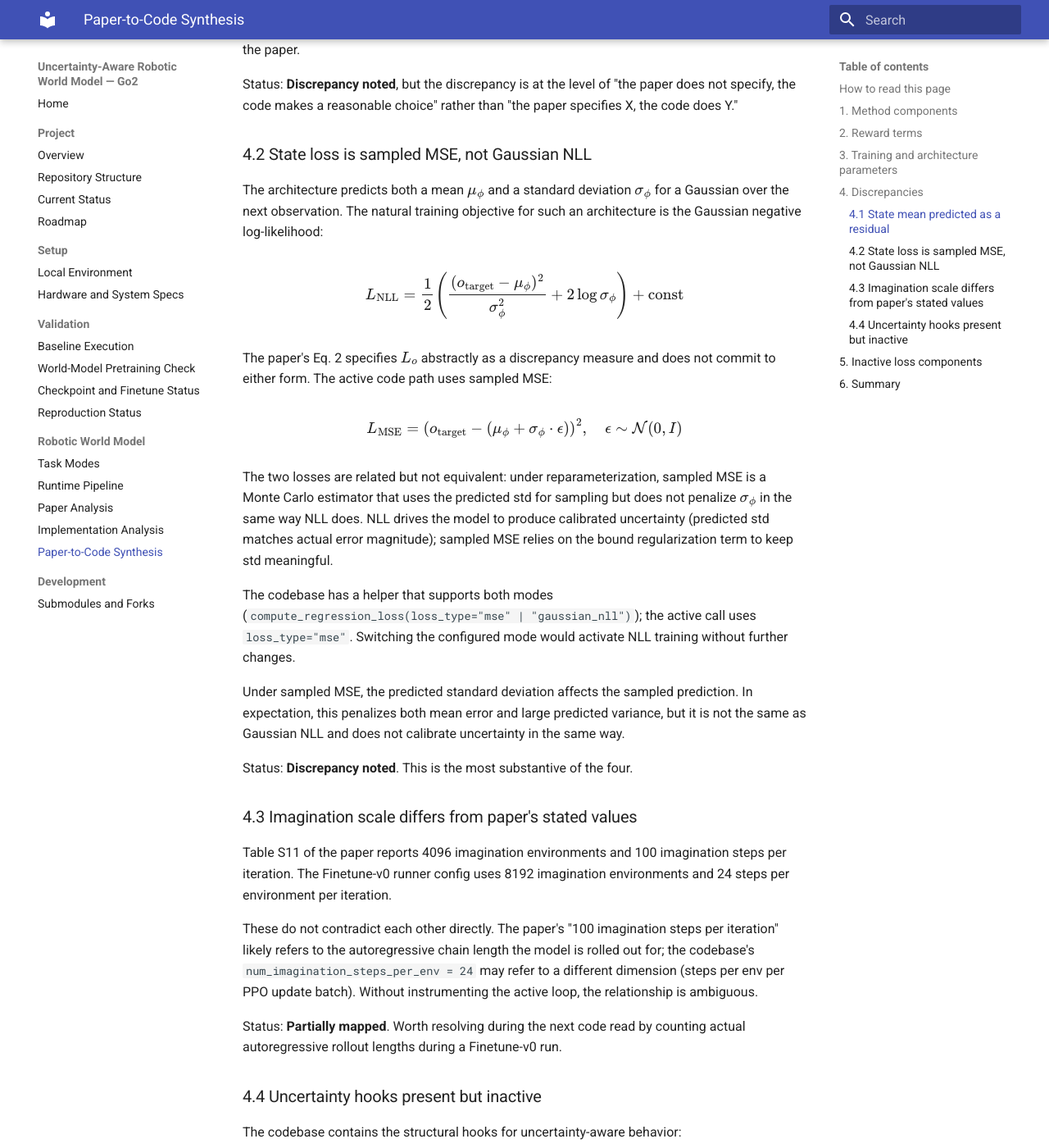
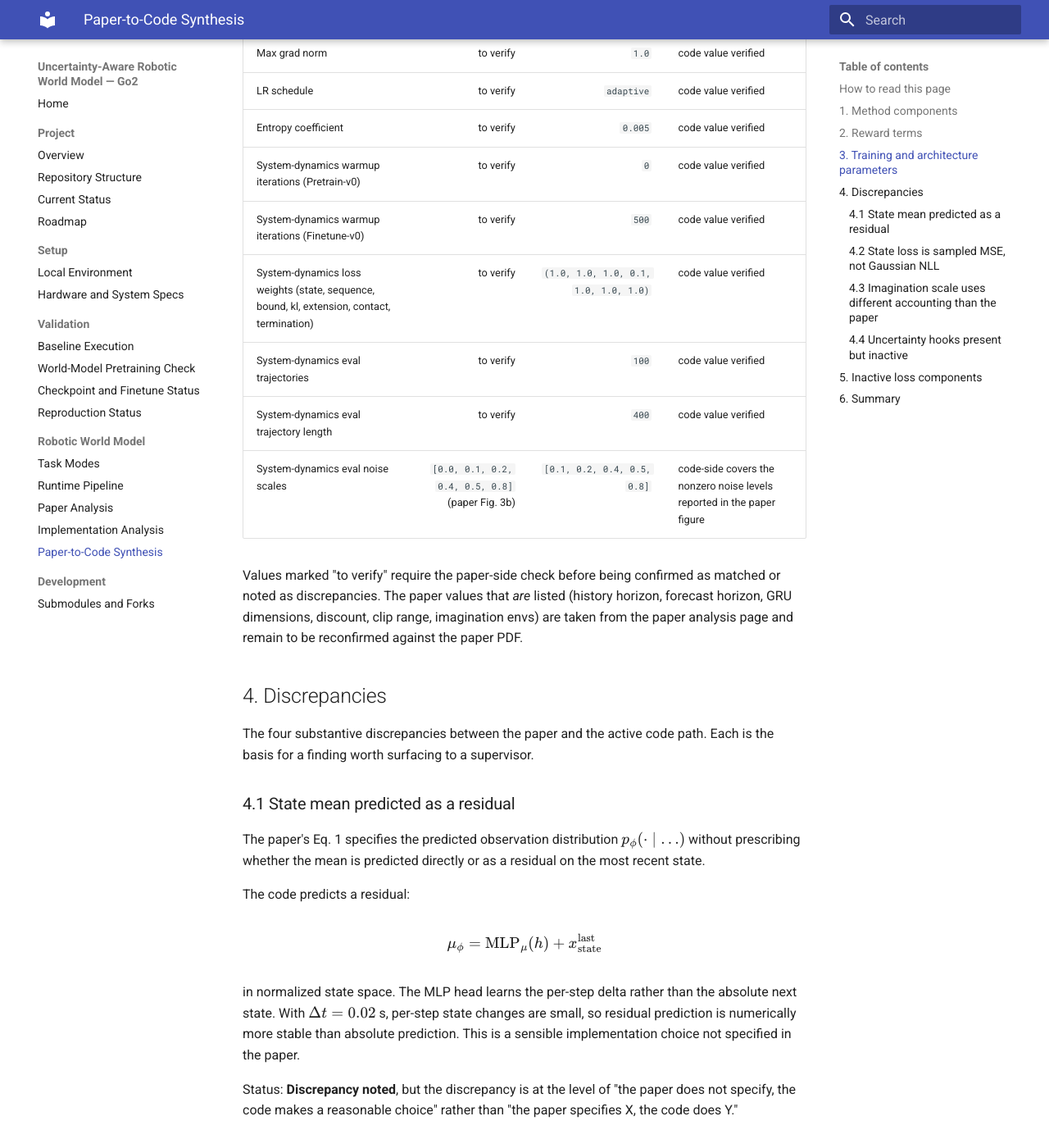
Before and after one commit to Cb-dotcom/Uncertainty-Aware-Robotic-World-Model-Go2, an MkDocs documentation site: the page built from docs/world-model/paper-to-code-synthesis.md, in a window 1280 px wide and 1400 px high, scrolled down 5335 px. Shown: the whole window at 82% size. Built offline with MkDocs 1.6.1 and Material for MkDocs 9.7.7, drawn with Linux system fonts in a browser that asks for light colours; some of the changed text lies outside the part shown.

```diff
--- a/docs/world-model/paper-to-code-synthesis.md
+++ b/docs/world-model/paper-to-code-synthesis.md
@@ -27,11 +27,12 @@ The discrepancies are the higher-leverage findings of the analysis. They are sum
 | Outer autoregression (predicted observations fed back over forecast horizon) | §3.2, Fig. 2a | Forecast loop in `system_dynamics.py` `compute_loss(...)` | Mapped |
 | Multi-step prediction loss (Eq. 2) | §3.2 | `compute_loss(...)` aggregation in `system_dynamics.py` | Partially mapped (discrepancy on $L_o$ form, see §4.2) |
 | Reparameterization trick | §3.2 | $\mu_\phi + \sigma_\phi \cdot \epsilon$ in MLP state head | Mapped |
-| Forecast decay $\alpha$ | §3.2, Eq. 2 | Per-step weighting in loss aggregation | Partially mapped (paper sets $\alpha = 1.0$, code path supports decay but config uses 1.0) |
+| Forecast decay $\alpha$ | §3.2, Eq. 2 | No corresponding parameter in config; loss aggregation uses uniform mean over forecast steps | Partially mapped: code's `torch.mean(...)` over forecast steps is equivalent to paper's $\alpha = 1.0$, but $\alpha$ is not a configurable hyperparameter in the implementation |
 | MBPO-PPO algorithm (Algorithm 1) | §3.3 | `mbpo_on_policy_runner.py` `learn(...)` | Mapped |
 | Imagined action selection (Eq. 3) | §3.3 | Policy invocation inside `imagination_step(...)` | Mapped |
 | Imagined reward computation | §3.3, §A.1.2 | `_compute_imagination_reward_terms(...)` in `manager_based_mbrl_env.py` | Mapped |
 | Replay buffer $\mathcal{D}$ | §3.3 | `rsl_rl/storage/` | Mapped |
+| Autoregressive evaluation under noise injection | §4.1, Fig. 3b | `evaluate_system_dynamics(...)` in `mbpo_ppo.py`, with `system_dynamics_eval_traj_noise_scale = [0.1, 0.2, 0.4, 0.5, 0.8]` | Mapped: the code rolls out 100 trajectories of length 400 and evaluates per-trajectory autoregressive prediction error at the noise scales reported in the paper's figure |
 | 100-step imagination rollout | §3.3, Table S11 | `imagination_step` loop, `num_imagination_steps_per_env = 24` (per-env) × 8192 envs | Partially mapped (per-env step count differs from paper's 100; the policy still sees long autoregressive chains but the runner config splits them across envs) |
 | Policy observation versus system state | Paper notation uses observation broadly | `policy` group, `system_state` group, and the imagination env's policy-observation reconstruction | Partially mapped: the dynamics model predicts `system_state`, while the policy observation is reconstructed from predicted state plus command and previous action |
 
@@ -65,7 +66,7 @@ Reward terms listed in the paper that are not in this active code set should be
 |---|---:|---:|---|
 | History horizon $M$ | 32 | 32 | matched |
 | Forecast horizon $N$ | 8 | 8 | matched |
-| Forecast decay $\alpha$ | 1.0 | 1.0 (default) | matched |
+| Forecast decay $\alpha$ | 1.0 | not a configurable parameter; uniform mean over forecast steps | equivalent to $\alpha = 1.0$ |
 | Step time $\Delta t$ | 0.02 s | 0.02 s | matched |
 | GRU hidden size | 256 | 256 | matched |
 | GRU layers | 2 | 2 | matched |
@@ -86,7 +87,19 @@ Reward terms listed in the paper that are not in this active code set should be
 | Discount $\gamma$ | 0.99 | `0.99` | matched |
 | PPO clip range $\epsilon$ | 0.2 | `0.2` | matched |
 | PPO mini-batches | to verify | `4` | code value verified |
+| PPO learning epochs | to verify | `5` | code value verified |
+| GAE $\lambda$ | to verify | `0.95` | code value verified |
+| KL target | to verify | `0.01` | code value verified |
+| Value loss coefficient | to verify | `1.0` | code value verified |
+| Max grad norm | to verify | `1.0` | code value verified |
+| LR schedule | to verify | `adaptive` | code value verified |
 | Entropy coefficient | to verify | `0.005` | code value verified |
+| System-dynamics warmup iterations (Pretrain-v0) | to verify | `0` | code value verified |
+| System-dynamics warmup iterations (Finetune-v0) | to verify | `500` | code value verified |
+| System-dynamics loss weights (state, sequence, bound, kl, extension, contact, termination) | to verify | `(1.0, 1.0, 1.0, 0.1, 1.0, 1.0, 1.0)` | code value verified |
+| System-dynamics eval trajectories | to verify | `100` | code value verified |
+| System-dynamics eval trajectory length | to verify | `400` | code value verified |
+| System-dynamics eval noise scales | `[0.0, 0.1, 0.2, 0.4, 0.5, 0.8]` (paper Fig. 3b) | `[0.1, 0.2, 0.4, 0.5, 0.8]` | code-side covers the nonzero noise levels reported in the paper figure |
 
 Values marked "to verify" require the paper-side check before being confirmed as matched or noted as discrepancies. The paper values that *are* listed (history horizon, forecast horizon, GRU dimensions, discount, clip range, imagination envs) are taken from the paper analysis page and remain to be reconfirmed against the paper PDF.
 
@@ -130,13 +143,13 @@ Under sampled MSE, the predicted standard deviation affects the sampled predicti
 
 Status: **Discrepancy noted**. This is the most substantive of the four.
 
-### 4.3 Imagination scale differs from paper's stated values
+### 4.3 Imagination scale uses different accounting than the paper
 
 Table S11 of the paper reports 4096 imagination environments and 100 imagination steps per iteration. The Finetune-v0 runner config uses 8192 imagination environments and 24 steps per environment per iteration.
 
-These do not contradict each other directly. The paper's "100 imagination steps per iteration" likely refers to the autoregressive chain length the model is rolled out for; the codebase's `num_imagination_steps_per_env = 24` may refer to a different dimension (steps per env per PPO update batch). Without instrumenting the active loop, the relationship is ambiguous.
+These two accountings cannot be compared directly without reading the imagination loop. The paper's "100 imagination steps per iteration" plausibly refers to the autoregressive chain length each imagined trajectory is rolled out for. The codebase's `num_imagination_steps_per_env = 24` is a per-env per-iteration count and may correspond to a different quantity (for example, steps per env per PPO update batch, with the autoregressive chain length determined elsewhere by `max_episode_length = 256`).
 
-Status: **Partially mapped**. Worth resolving during the next code read by counting actual autoregressive rollout lengths during a Finetune-v0 run.
+Status: **Partially mapped**. The values are unlikely to be in direct contradiction, but the mapping requires reading `imagination_step` and `learn(...)` to count actual autoregressive rollout lengths during a Finetune-v0 run. This is a Phase 2 verification task.
 
 ### 4.4 Uncertainty hooks present but inactive
 
```
Also changed, not shown: docs/validation/reproduction-status.md (+2 -1 lines), docs/world-model/implementation-analysis.md (+16 -0 lines).
